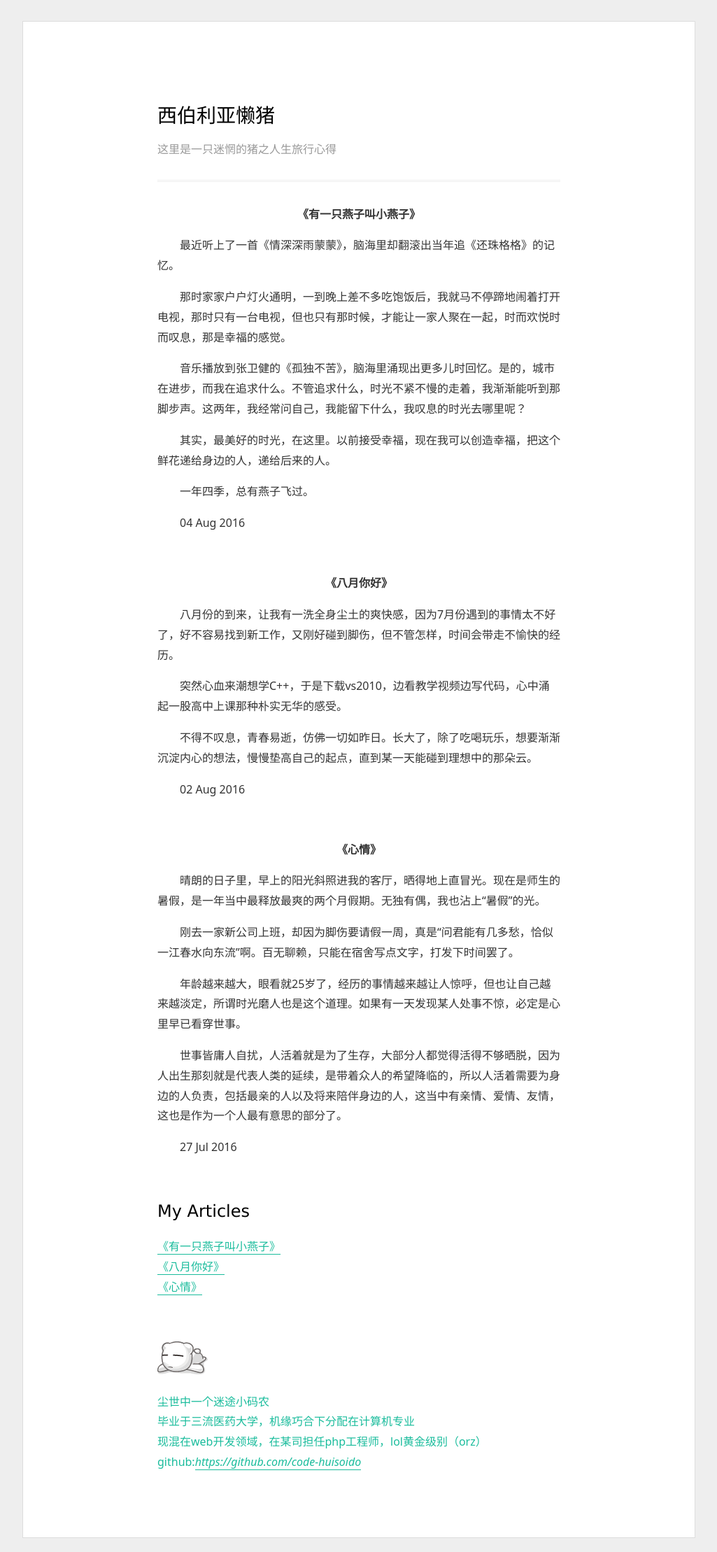
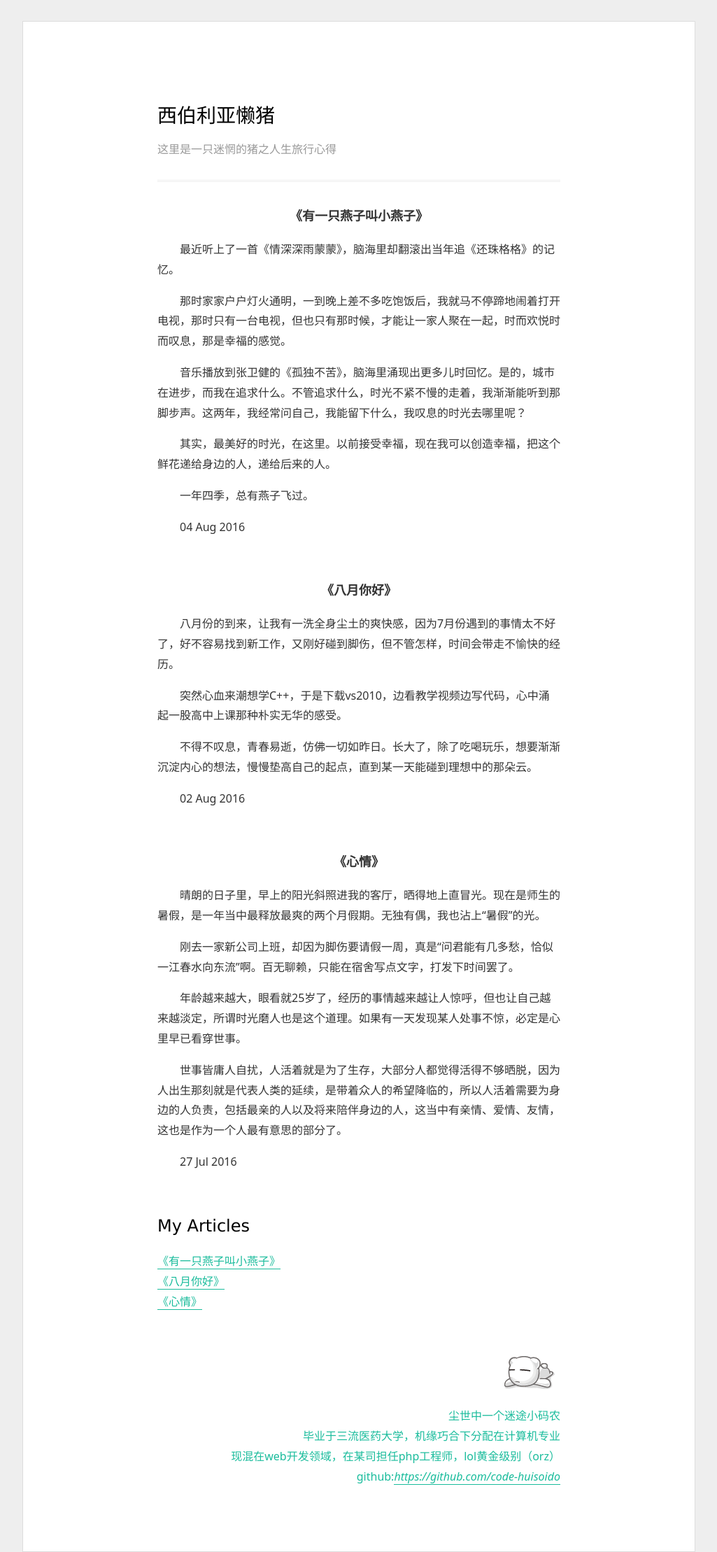
Before and after one commit to code-huisoido/myblog, a Jekyll site: the page index_local.html, which Jekyll copies as it is, in a window 1280 px wide. Shown: the whole page at 70% size, without its empty margins (127-1152 px from the left). Built offline with Jekyll 4.4.1, drawn with Linux system fonts in a browser that asks for light colours.

Commit message:
modified css

```diff
--- a/css/page.css
+++ b/css/page.css
@@ -59,6 +59,10 @@ img{
 	text-transform: lowercase;
     color: #1abc9c;
     font-size:1.6rem;
+    text-align: right;
+}
+.about_me p{
+	text-align: right;
 }
 .article_list{
 	font-size:1.6rem;
@@ -82,7 +86,7 @@ img{
 
 .article_title{
 	text-align: center;
-	font-size:1.6rem;
+	font-size:1.8rem;
 }
 
 .article_time{
--- a/index.html
+++ b/index.html
@@ -13,7 +13,7 @@ title: 西伯利亚懒猪
 		{% endfor %}
 	</div>
 
-	<div class="article_list">
+	<!-- <div class="article_list">
 		<h2>My Articles</h2>
 		<ul>
 			{% for post in site.posts %}
@@ -22,4 +22,4 @@ title: 西伯利亚懒猪
 			</li>
 			{% endfor %}
 		</ul>
-	</div>
+	</div>	 -->
```
